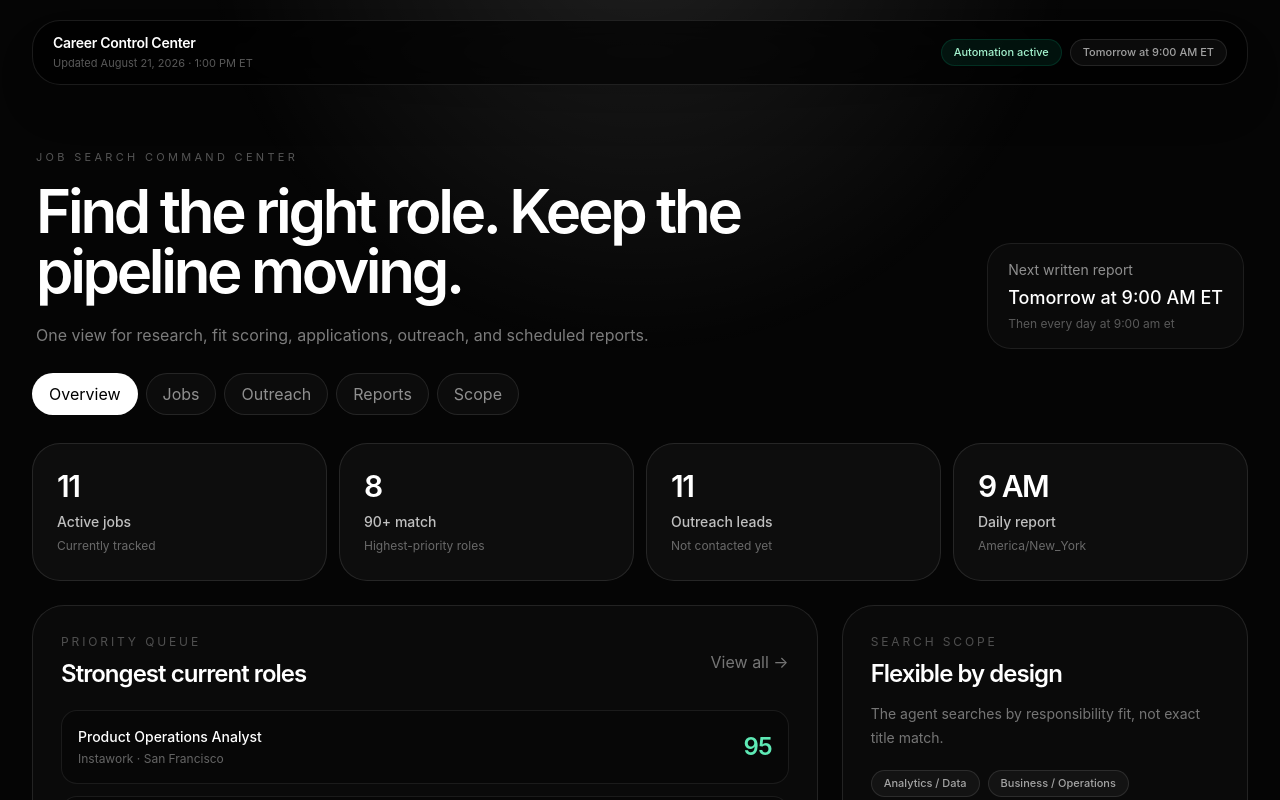
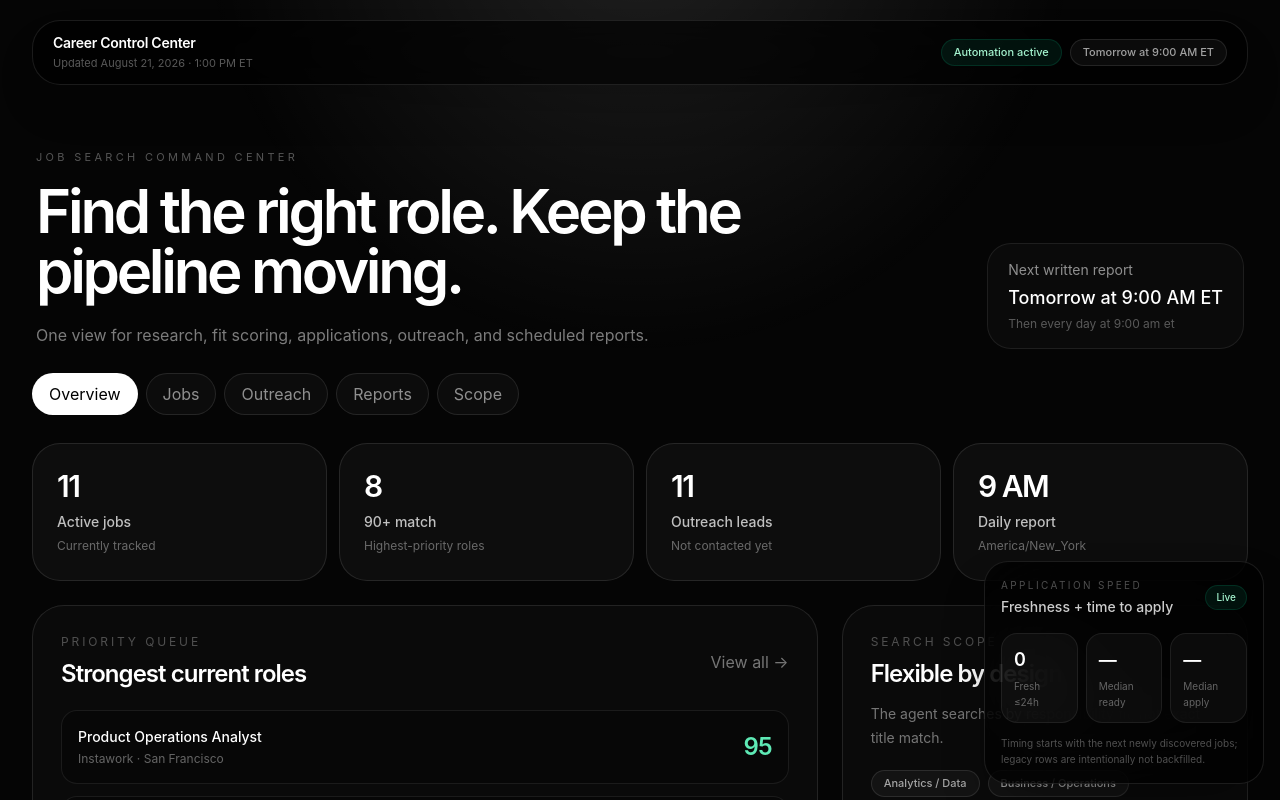
Before and after one commit to micksems/ai-portfolio, a Next.js app: page /job-search in a window 1280 px wide. Shown: the top 800 px of the page. Built offline with nearby package versions, Linux system fonts and the light colour scheme.

Commit message:
Show application timing metrics on job dashboard

```diff
--- a/src/app/job-search/page.js
+++ b/src/app/job-search/page.js
@@ -1,10 +1,16 @@
 import { cookies } from "next/headers";
 import DashboardClient from "./DashboardClient";
+import TimingWidget from "./TimingWidget";
 import { jobSearchData } from "@/data/jobSearchData";
 
 export const dynamic = "force-dynamic";
 
 export default async function JobSearchPage() {
   await cookies();
-  return <DashboardClient jobSearchData={jobSearchData} />;
+  return (
+    <>
+      <TimingWidget jobs={jobSearchData.jobs} />
+      <DashboardClient jobSearchData={jobSearchData} />
+    </>
+  );
 }
```
